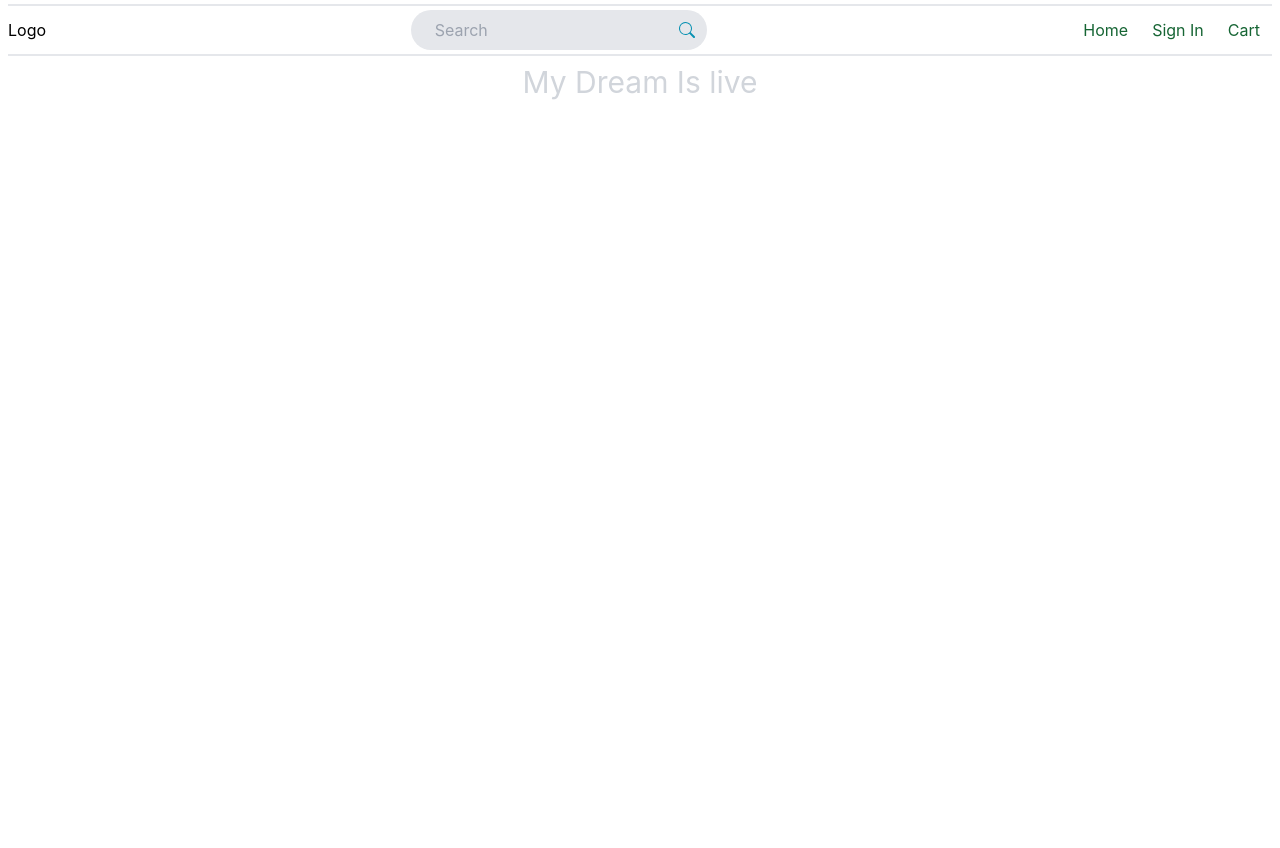
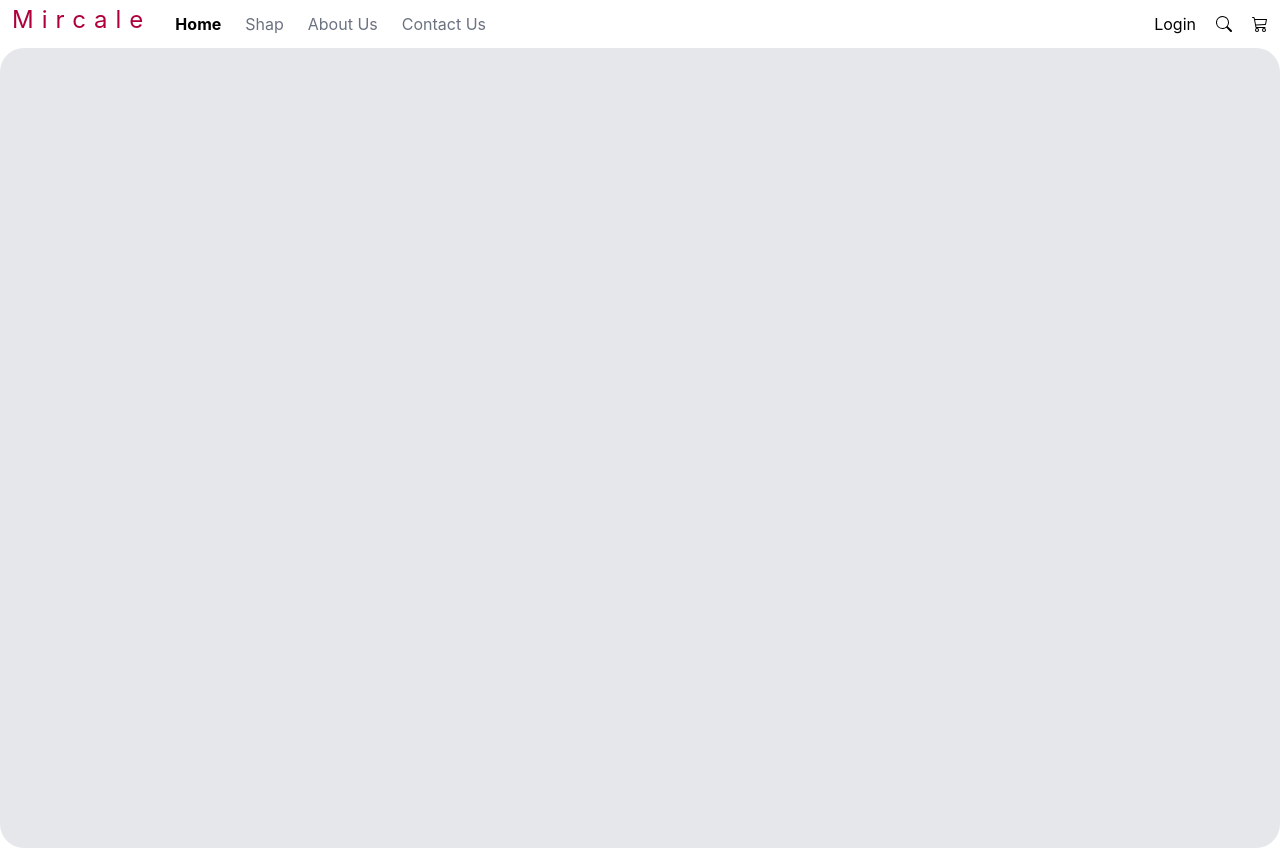
Before and after one commit to mahmoudali0001/miracle, a React (Create React App) app: page / in a window 1280 px wide. Before the commit the page ends 800 px from the top, so only its background shows below. Built offline with nearby package versions, Linux system fonts and the light colour scheme.

Commit message:
finish navbar

```diff
--- a/public/index.html
+++ b/public/index.html
@@ -8,34 +8,12 @@
       name="description"
       content="Web site created using create-react-app"
     />
-    <!--
-      manifest.json provides metadata used when your web app is installed on a
-      user's mobile device or desktop. See https://developers.google.com/web/fundamentals/web-app-manifest/
-    -->
+
     <link rel="manifest" href="%PUBLIC_URL%/manifest.json" />
-    <!--
-      Notice the use of %PUBLIC_URL% in the tags above.
-      It will be replaced with the URL of the `public` folder during the build.
-      Only files inside the `public` folder can be referenced from the HTML.
 
-      Unlike "/favicon.ico" or "favicon.ico", "%PUBLIC_URL%/favicon.ico" will
-      work correctly both with client-side routing and a non-root public URL.
-      Learn how to configure a non-root public URL by running `npm run build`.
-    -->
     <title>Miracle.com</title>
   </head>
   <body>
-    <noscript>You need to enable JavaScript to run this app.</noscript>
     <div id="root"></div>
-    <!--
-      This HTML file is a template.
-      If you open it directly in the browser, you will see an empty page.
-
-      You can add webfonts, meta tags, or analytics to this file.
-      The build step will place the bundled scripts into the <body> tag.
-
-      To begin the development, run `npm start` or `yarn start`.
-      To create a production bundle, use `npm run build` or `yarn build`.
-    -->
   </body>
 </html>
--- a/src/App.js
+++ b/src/App.js
@@ -2,14 +2,10 @@ import React from "react";
 
 import Layout from "./hoc/Layout/Layout";
 
-function App() {
-  return (
-    <Layout>
-      <h3 className="text-3xl text-gray-300   w-1/2 p-2 m-auto text-center">
-        My Dream Is live
-      </h3>
-    </Layout>
-  );
-}
+const app = () => (
+  <Layout>
+    <h3 className="text-3xl bg-gray-200  w-full rounded-3xl h-screen p-2 m-auto text-center"></h3>
+  </Layout>
+);
 
-export default App;
+export default app;
--- a/src/Compononts/Logo/Logo.js
+++ b/src/Compononts/Logo/Logo.js
@@ -1,10 +1,10 @@
 import React from "react";
 
-import companyLogo from "../../assests/Image/Logo.png";
-
 const logo = (props) => (
-  <div className="w-12">
-    <img src={companyLogo} alt="Logo" />
+  <div
+    className={`md:mt-1 text-2xl text-[#af003c] tracking-[8px] ${props.classes}`}
+  >
+    <div>Mircale</div>
   </div>
 );
 
--- a/src/Compononts/Navigation/NavigationItems/NavigationItem/NavigationItem.js
+++ b/src/Compononts/Navigation/NavigationItems/NavigationItem/NavigationItem.js
@@ -1,7 +1,7 @@
 import React from "react";
 
 const navigationItem = (props) => (
-  <li className="text-green-800 p-3">
+  <li className={"p-3 " + props.className}>
     <a href="#" clicked={props.clicked}>
       {props.children}
     </a>
--- a/src/Compononts/Navigation/NavigationItems/NavigationItems.js
+++ b/src/Compononts/Navigation/NavigationItems/NavigationItems.js
@@ -3,10 +3,11 @@ import React from "react";
 import NavigationItem from "./NavigationItem/NavigationItem";
 
 const navigationItems = (props) => (
-  <ul className="flex justify-between">
-    <NavigationItem>Home</NavigationItem>
-    <NavigationItem>Sign In</NavigationItem>
-    <NavigationItem>Cart</NavigationItem>
+  <ul className="flex justify-between md:flex-row flex-col">
+    <NavigationItem className="text-black font-bold">Home</NavigationItem>
+    <NavigationItem className="text-gray-500">Shap</NavigationItem>
+    <NavigationItem className="text-gray-500">About Us</NavigationItem>
+    <NavigationItem className="text-gray-500">Contact Us</NavigationItem>
   </ul>
 );
 
--- a/src/Compononts/Navigation/NavigationItems/SideDrawer/DrawerToggle/DrawerToggle.js
+++ b/src/Compononts/Navigation/NavigationItems/SideDrawer/DrawerToggle/DrawerToggle.js
@@ -0,0 +1,13 @@
+import React from "react";
+
+import "../../../../../index.css";
+
+const drawerToggle = (props) => (
+  <div className="flex flex-col	gap-y-[5px] md:hidden " onClick={props.clicked}>
+    <div className="drawerIcons"></div>
+    <div className="drawerIcons"></div>
+    <div className="drawerIcons"></div>
+  </div>
+);
+
+export default drawerToggle;
--- a/src/Compononts/Navigation/NavigationItems/SideDrawer/SideDrawer.js
+++ b/src/Compononts/Navigation/NavigationItems/SideDrawer/SideDrawer.js
@@ -0,0 +1,33 @@
+import React, { Fragment } from "react";
+
+import NavigationItems from "../NavigationItems";
+import Logo from "../../../Logo/Logo";
+import DropBack from "../../../../hoc/DropBack/DropBack";
+
+const sideDrawer = (props) => {
+  let sideDrawerClasses = [
+    "absolute | top-0 md:left-[-750px] | bg-white h-screen w-1/2 | py-9 px-2 | duration-300	z-20",
+  ];
+
+  if (props.closed) {
+    sideDrawerClasses.push("left-[-350px]");
+  }
+
+  if (props.open) {
+    sideDrawerClasses.push("left-[0px]");
+  }
+
+  return (
+    <>
+      <DropBack show={props.open} clicked={props.closed} />
+      <div className={sideDrawerClasses.join(" ")}>
+        <Logo classes="mb-10" />
+        <nav>
+          <NavigationItems />
+        </nav>
+      </div>
+    </>
+  );
+};
+
+export default sideDrawer;
--- a/src/Compononts/Navigation/Toolbar/Toolbar.js
+++ b/src/Compononts/Navigation/Toolbar/Toolbar.js
@@ -1,23 +1,30 @@
 import React from "react";
 
+import { BsSearch, BsCart3, BsPerson } from "react-icons/bs";
+
 import NavigationItems from "../NavigationItems/NavigationItems";
-// import Logo from "../../Logo/Logo";
-import Input from "../../SearchItem/SearchItem";
+import DrawerToggle from "../NavigationItems/SideDrawer/DrawerToggle/DrawerToggle";
+import Logo from "../../Logo/Logo";
 
 const Toolbar = (props) => {
   return (
-    <header className="flex items-center justify-between mx-2 border-b-2 border-t-2 mt-1">
-      <div>
-        <div>Logo</div>
+    <header className="flex items-center justify-between | lg:mx-3 md:mx-2 mx-1 | min-h-[48px]">
+      <DrawerToggle clicked={props.drawerToggleClicked} />
+
+      <div className="flex gap-x-3">
+        <Logo />
+
+        <nav className="md:inline-block hidden">
+          <NavigationItems />
+        </nav>
       </div>
 
-      <div>
-        <Input placeholder="Search" />
+      <div className="flex gap-x-5 justify-center items-center cursor-pointer">
+        <div className="md:inline-block hidden">Login</div>
+        <BsPerson className="md:hidden inline-block" />
+        <BsSearch />
+        <BsCart3 />
       </div>
-
-      <nav>
-        <NavigationItems />
-      </nav>
     </header>
   );
 };
--- a/src/Compononts/SearchItem/SearchItem.js
+++ /dev/null
@@ -1,15 +0,0 @@
-import React from "react";
-import { BsSearch } from "react-icons/bs";
-
-const input = (props) => (
-  <div className="relative">
-    <BsSearch className="absolute right-3 top-1/2 -translate-y-1/2 | cursor-pointer | text-cyan-600" />
-    <input
-      type="text"
-      placeholder={props.placeholder}
-      className="bg-gray-200 focus:outline-none py-2 px-6 rounded-full"
-    />
-  </div>
-);
-
-export default input;
--- /dev/null
+++ b/src/hoc/DropBack/DropBack.js
@@ -0,0 +1,11 @@
+import React from "react";
+
+const backdrop = (props) =>
+  props.show ? (
+    <div
+      className="w-full h-full absolute top-0 left-0 bg-[#33333340] z-10"
+      onClick={props.clicked}
+    ></div>
+  ) : null;
+
+export default backdrop;
--- a/src/hoc/Layout/Layout.js
+++ b/src/hoc/Layout/Layout.js
@@ -2,16 +2,31 @@ import React, { Component, Fragment } from "react";
 
 import NavigationItems from "../../Compononts/Navigation/NavigationItems/NavigationItems";
 import Toolbar from "../../Compononts/Navigation/Toolbar/Toolbar";
+import SideDrawer from "../../Compononts/Navigation/NavigationItems/SideDrawer/SideDrawer";
 
 class Layout extends Component {
   state = {
     sideDrawerToggle: false,
   };
 
+  SideDrawerHandler = () => {
+    this.setState({ showSideDrawer: false });
+  };
+
+  SideDrawerOpenHandler = () => {
+    this.setState((prevState) => {
+      return { showSideDrawer: !prevState.showSideDrawer };
+    });
+  };
+
   render() {
     return (
       <>
-        <Toolbar />
+        <Toolbar drawerToggleClicked={this.SideDrawerOpenHandler} />
+        <SideDrawer
+          open={this.state.showSideDrawer}
+          closed={this.SideDrawerHandler}
+        />
         <main className="">{this.props.children}</main>
       </>
     );
--- a/src/index.css
+++ b/src/index.css
@@ -1,6 +1,12 @@
 @tailwind base;
 @tailwind components;
 @tailwind utilities;
+
+@layer components {
+  .drawerIcons {
+    @apply w-8 h-px bg-emerald-950;
+  }
+}
 
 @layer utilities {
   body {
```
